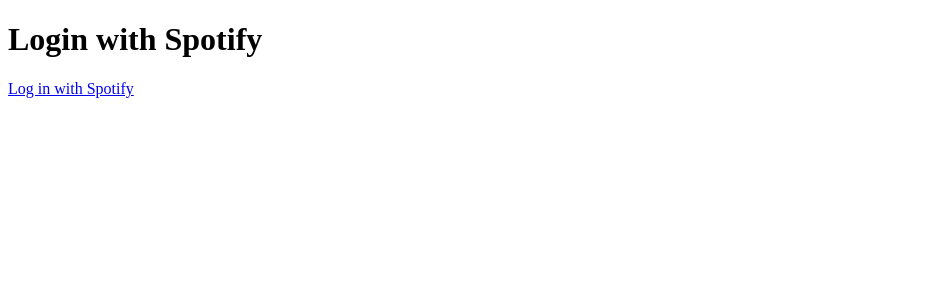
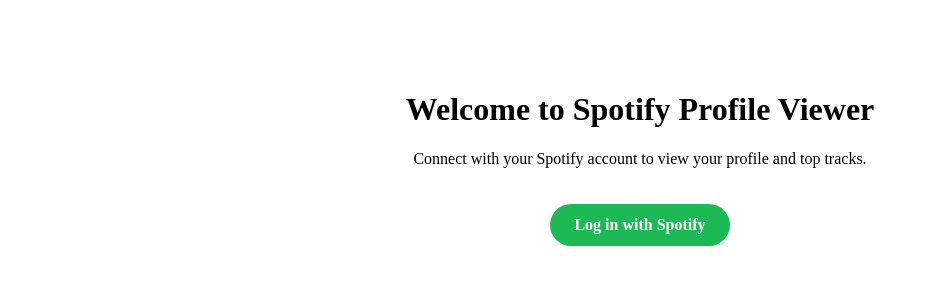
Before and after one commit to eriklarson12/Team-27-Spotify-Wrapper, a Django app: page /spotify/ in a window 1280 px wide. Shown: the top 300 px of the page, without its empty margins (0-929 px from the left). Run offline with Django 5.2, Linux system fonts and the light colour scheme.

Commit message:
Added a basic wrap

```diff
--- a/spotify_project/spotify_auth/templates/spotify_auth/index.html
+++ b/spotify_project/spotify_auth/templates/spotify_auth/index.html
@@ -1,12 +1,36 @@
 <!DOCTYPE html>
-<html lang="en">
+<html>
 <head>
-    <meta charset="UTF-8">
-    <meta name="viewport" content="width=device-width, initial-scale=1.0">
-    <title>Login with Spotify</title>
+    <title>Spotify Profile Viewer</title>
+    <style>
+        .login-container {
+            text-align: center;
+            margin: 50px auto;
+            max-width: 600px;
+            padding: 20px;
+        }
+
+        .spotify-button {
+            display: inline-block;
+            background-color: #1DB954;
+            color: white;
+            padding: 12px 24px;
+            border-radius: 24px;
+            text-decoration: none;
+            font-weight: bold;
+            margin-top: 20px;
+        }
+
+        .spotify-button:hover {
+            background-color: #1ed760;
+        }
+    </style>
 </head>
 <body>
-    <h1>Login with Spotify</h1>
-    <a href="{% url 'spotify_login' %}">Log in with Spotify</a>
+    <div class="login-container">
+        <h1>Welcome to Spotify Profile Viewer</h1>
+        <p>Connect with your Spotify account to view your profile and top tracks.</p>
+        <a href="{% url 'spotify_login' %}" class="spotify-button">Log in with Spotify</a>
+    </div>
 </body>
 </html>
--- a/spotify_project/spotify_auth/urls.py
+++ b/spotify_project/spotify_auth/urls.py
@@ -6,4 +6,5 @@ urlpatterns = [
     path('login/', views.spotify_login, name='spotify_login'),
     path('callback/', views.spotify_callback, name='spotify_callback'),
     path('profile/', views.profile, name='profile'),
+    path('top-tracks/', views.get_top_tracks, name='get_top_tracks'),
 ]
--- a/spotify_project/spotify_auth/views.py
+++ b/spotify_project/spotify_auth/views.py
@@ -6,12 +6,14 @@ import base64
 import urllib.parse
 from django.shortcuts import render, redirect
 
-params = {
-    "client_id": settings.SPOTIFY_CLIENT_ID,
-    "response_type": "code",
-    "redirect_uri": settings.SPOTIFY_REDIRECT_URI,
-    "scope": "user-read-private user-read-email",  # Add additional scopes if needed
-}
+
+def index(request):
+    """
+    View for the home/landing page
+    """
+    return render(request, 'spotify_auth/index.html')
+
+
 def spotify_login(request):
     # Spotify OAuth endpoint
     auth_url = "https://accounts.spotify.com/authorize"
@@ -21,13 +23,10 @@ def spotify_login(request):
         "client_id": settings.SPOTIFY_CLIENT_ID,
         "response_type": "code",
         "redirect_uri": settings.SPOTIFY_REDIRECT_URI,
-        "scope": "user-read-private user-read-email",  # Adjust scopes as needed
+        "scope": "user-read-private user-read-email user-top-read",  # Added user-top-read scope
     }
     # Redirect to Spotify's login page
     return redirect(f"{auth_url}?{urllib.parse.urlencode(params)}")
-
-
-from django.shortcuts import redirect
 
 
 def spotify_callback(request):
@@ -88,13 +87,6 @@ def refresh_access_token(session):
     return None
 
 
-def index(request):
-    return render(request, 'spotify_auth/index.html')
-
-
-from django.http import JsonResponse
-
-
 def profile(request):
     access_token = request.session.get('access_token')
 
@@ -122,3 +114,40 @@ def profile(request):
 
     profile_data = profile_response.json()
     return render(request, 'spotify_auth/profile.html', {"profile": profile_data})
+
+
+def get_top_tracks(request):
+    access_token = request.session.get('access_token')
+
+    if not access_token:
+        return redirect('spotify_login')
+
+    top_tracks_url = "https://api.spotify.com/v1/me/top/tracks"
+    headers = {
+        "Authorization": f"Bearer {access_token}"
+    }
+
+    # Parameters for the API request
+    params = {
+        "limit": 20,  # Number of tracks to retrieve
+        "time_range": "medium_term"  # Options: long_term, medium_term, short_term
+    }
+
+    # Fetch top tracks data
+    response = requests.get(top_tracks_url, headers=headers, params=params)
+
+    if response.status_code == 403:
+        # Attempt to refresh the access token
+        access_token = refresh_access_token(request.session)
+        if access_token:
+            headers["Authorization"] = f"Bearer {access_token}"
+            response = requests.get(top_tracks_url, headers=headers, params=params)
+
+    if response.status_code != 200:
+        return JsonResponse(
+            {"error": "Failed to retrieve top tracks.", "details": response.text},
+            status=response.status_code
+        )
+
+    tracks_data = response.json()
+    return render(request, 'spotify_auth/top_tracks.html', {"tracks": tracks_data['items']})
--- a/spotify_project/spotify_project/settings.py
+++ b/spotify_project/spotify_project/settings.py
@@ -129,3 +129,5 @@ STATIC_URL = 'static/'
 # https://docs.djangoproject.com/en/5.1/ref/settings/#default-auto-field
 
 DEFAULT_AUTO_FIELD = 'django.db.models.BigAutoField'
+
+SPOTIFY_REDIRECT_URI = 'http://127.0.0.1:8000/spotify/callback/'
--- a/spotify_project/spotify_project/urls.py
+++ b/spotify_project/spotify_project/urls.py
@@ -3,5 +3,5 @@ from django.urls import path, include
 
 urlpatterns = [
     path('admin/', admin.site.urls),
-    path('spotify/', include('spotify_auth.urls')),
+    path('spotify/', include('spotify_auth.urls')),  # Assuming your app is named spotify_auth
 ]
```
Also changed, not shown: spotify_project/spotify_auth/templates/spotify_auth/profile.html (+29 -11 lines), spotify_project/spotify_auth/templates/spotify_auth/top_tracks.html (added, +59 -0 lines).
